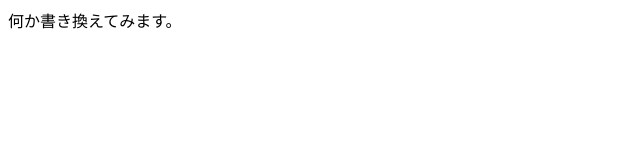
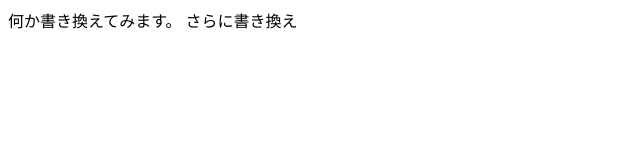
Before and after one commit to SugamoKazu/202304221_test, a plain HTML site: page index.html in a window 1280 px wide. Shown: the whole page, without its empty margins (0-640 px from the left). Drawn offline with Linux system fonts and the light colour scheme.

Commit message:
Update index.html

```diff
--- a/index.html
+++ b/index.html
@@ -6,5 +6,6 @@
    </head>
    <body>
     何か書き換えてみます。
+    さらに書き換え
    </body>
   </html>
```
